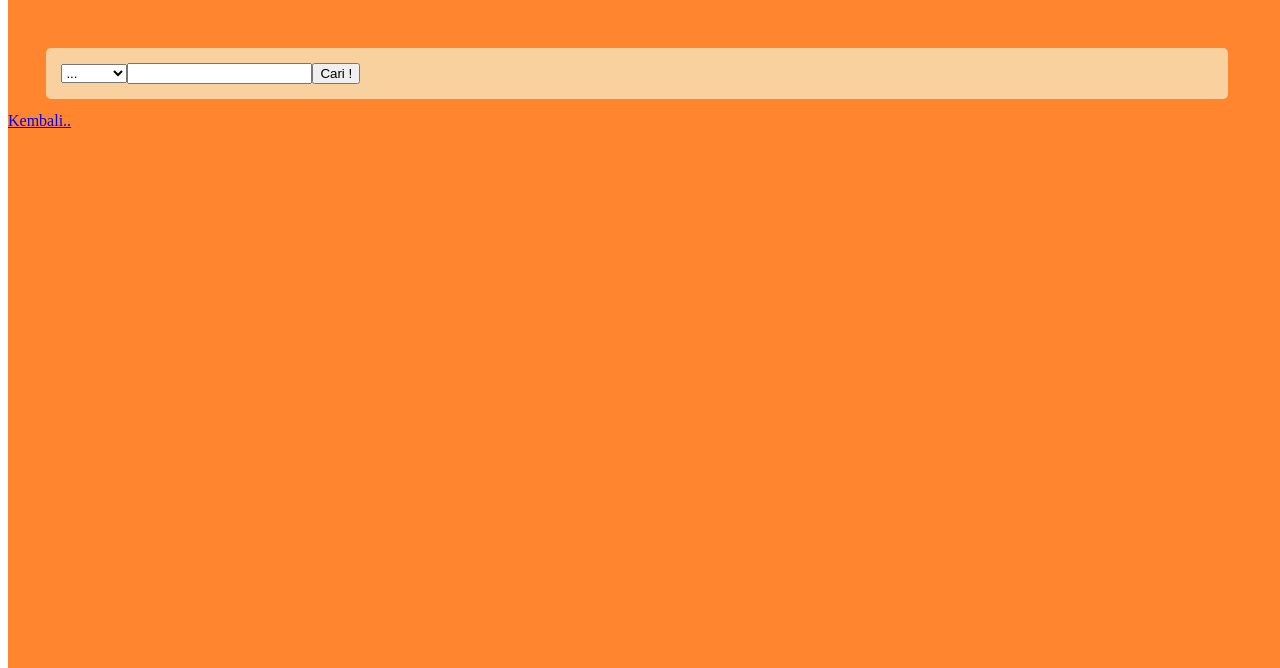
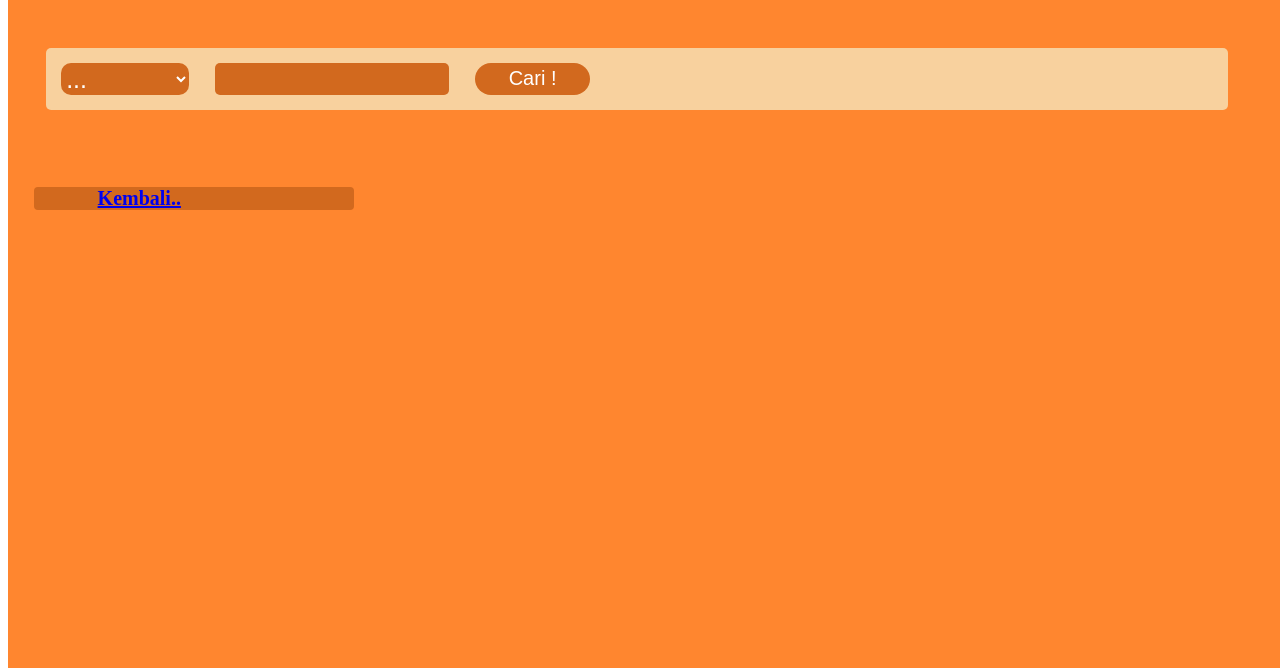
Before and after one commit to litha-octa/Dog-App, a React app: page /#/Galeri in a window 1280 px wide. Shown: the part 140-808 px from the top of the page. Built offline with nearby package versions, Linux system fonts and the light colour scheme.

Commit message:
gallery page 2

```diff
--- a/package.json
+++ b/package.json
@@ -10,6 +10,7 @@
     "bootstrap": "^5.0.1",
     "cors": "^2.8.5",
     "flatlist-react": "^1.5.0",
+    "numericinput": "^1.0.1",
     "react": "^17.0.1",
     "react-bootstrap": "^1.6.1",
     "react-dom": "^17.0.1",
--- a/src/Screen/Galeri/index.js
+++ b/src/Screen/Galeri/index.js
@@ -3,6 +3,7 @@ import { Link } from "react-router-dom";
 import "./style.css";
 import axios from "axios";
 import FlatList from "flatlist-react";
+import NumericInput from "numericinput";
 
 
 function Galeri() {
@@ -28,8 +29,12 @@ function Galeri() {
 
       <h1>Cari foto berdasarkan sub-breed</h1>
       <div className="searchBar">
-        <select name="param" onChange={(e) => setParam(e.target.value)}>
-          Pilih Jenis Sub-Breed
+        <div>
+          <select
+            name="param"
+            className="option"
+            onChange={(e) => setParam(e.target.value)}
+          >
             <option>...</option>
             <option value="afghan">Afghan</option>
             <option value="basset">Baset</option>
@@ -39,30 +44,36 @@ function Galeri() {
             <option value="plott">Plott</option>
             <option value="walker">Walker</option>
           </select>
+        </div>
         <input
-          text
+          type="tel"
           value={jumlah}
           name="jumlah"
           onChange={(e) => setJumlah(e.target.value)}
+          className="numInput"
         />
-        <button onClick={() => getSubRndmPic(param, jumlah)}>Cari !</button>
+        <button
+          className="searchBtn"
+          onClick={() => getSubRndmPic(param, jumlah)}
+        >
+          Cari !
+        </button>
       </div>
       {imgSubRndm === 0 ? (
         <div></div>
       ) : (
         <div className="imgContainer">
           {imgSubRndm.map((i) => (
-            <div className="columnMax" >
-              <img src={i} className="itemSubImg" alt="Dog Pic Here" />
+            <div className="columnMax">
+              <img src={i} className="itemImg" alt="Dog Pic Here" />
             </div>
           ))}
-
         </div>
       )}
 
-
-      <div></div>
+      <div className="linkToGallery">
         <Link to="/">Kembali..</Link>
+      </div>
     </div>
   );
 }
--- a/src/Screen/Galeri/style.css
+++ b/src/Screen/Galeri/style.css
@@ -17,16 +17,55 @@ h1{
 }
 .searchBar {
     background-color: rgb(248, 209, 158);
-    /* height: 7vh; */
     border: none;
     border-radius: 5px;
     padding: 15px;
     width: 90%;
     margin: 4% 0 0 3%;
+    display: flex;
+}
+.option{
+    background-color: chocolate;
+    width: 10vw;
+    height: auto;
+    padding:0.5%;
+    color: white;
+    border : none;
+    font-size: 25px;
+    border-radius: 10px;
+    margin: 0 2vw 0 0;
+}
+.option:hover{
+    cursor: pointer;
+    font-weight: bold;
+}
+.numInput{
+    background-color: chocolate;
+    color: white;
+    margin: 0 2vw 0 0;
+    width: 20%;
+    font-size: 25px;
+    border:none;
+    border-radius: 5px;
+}
+.searchBtn{
+    background-color: chocolate;
+        color: white;
+        width: 10%;
+        /* height: 40px; */
+        border: none;
+        border-radius: 20px;
+    font-size: 20px;
+}
+.searchBtn:hover {
+    color: chocolate;
+    background-color: white;
+    font-weight: bold;
+    font-size: 23px;
 }
 .columnMax{
     display: inline-grid;
-    margin-left: 1%;
+    margin: 1%;
 }
 .imgContainer{
     background-color: chocolate;
@@ -35,10 +74,7 @@ h1{
     width: auto;
     margin: 1% 0 0 0%
 }
-
-.itemSubImg{
-    width: 150px;
-    height: 150px;
-    margin:5% 0 0 4%;
-    display: grid;
+.itemImg{
+    width: 160px;
+    height: 160px;
 }
```
Also changed, not shown: 1 other file. Lines whose indentation alone changed are shown as unchanged.
